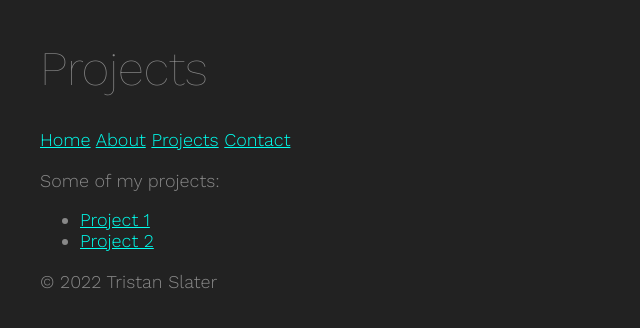
After one commit to trslater/fsdev, a Python web app: template example/templates/projects/index.html in a window 1280 px wide. The commit adds this page. Shown: the top 328 px of the page, without its empty margins (0-640 px from the left). Run offline with Jinja, Linux system fonts and the light colour scheme; the template is opened without the code that fills it, so the values that code supplies are empty.

Commit message:
Expand example to include subdir

```diff
--- a/example/templates/_header.html
+++ b/example/templates/_header.html
@@ -20,6 +20,7 @@
     <nav>
         <a href="/index.html">Home</a>
         <a href="/about.html">About</a>
+        <a href="/projects/">Projects</a>
         <a href="/contact.html">Contact</a>
     </nav>
 </header>
--- /dev/null
+++ b/example/templates/projects/index.html
@@ -0,0 +1,11 @@
+{% set page = 'projects' %}
+{% include '_header.html' %}
+<main>
+    Some of my projects:
+
+    <ul>
+        <li><a href="/projects/project-01.html">Project 1</a></li>
+        <li><a href="/projects/project-02.html">Project 2</a></li>
+    </ul>
+</main>
+{% include '_footer.html' %}
--- /dev/null
+++ b/example/templates/projects/project-01.html
@@ -0,0 +1,6 @@
+{% set page = 'project-01' %}
+{% include '_header.html' %}
+<main>
+    My first project.
+</main>
+{% include '_footer.html' %}
--- /dev/null
+++ b/example/templates/projects/project-02.html
@@ -0,0 +1,6 @@
+{% set page = 'project-02' %}
+{% include '_header.html' %}
+<main>
+    My second project.
+</main>
+{% include '_footer.html' %}
```
